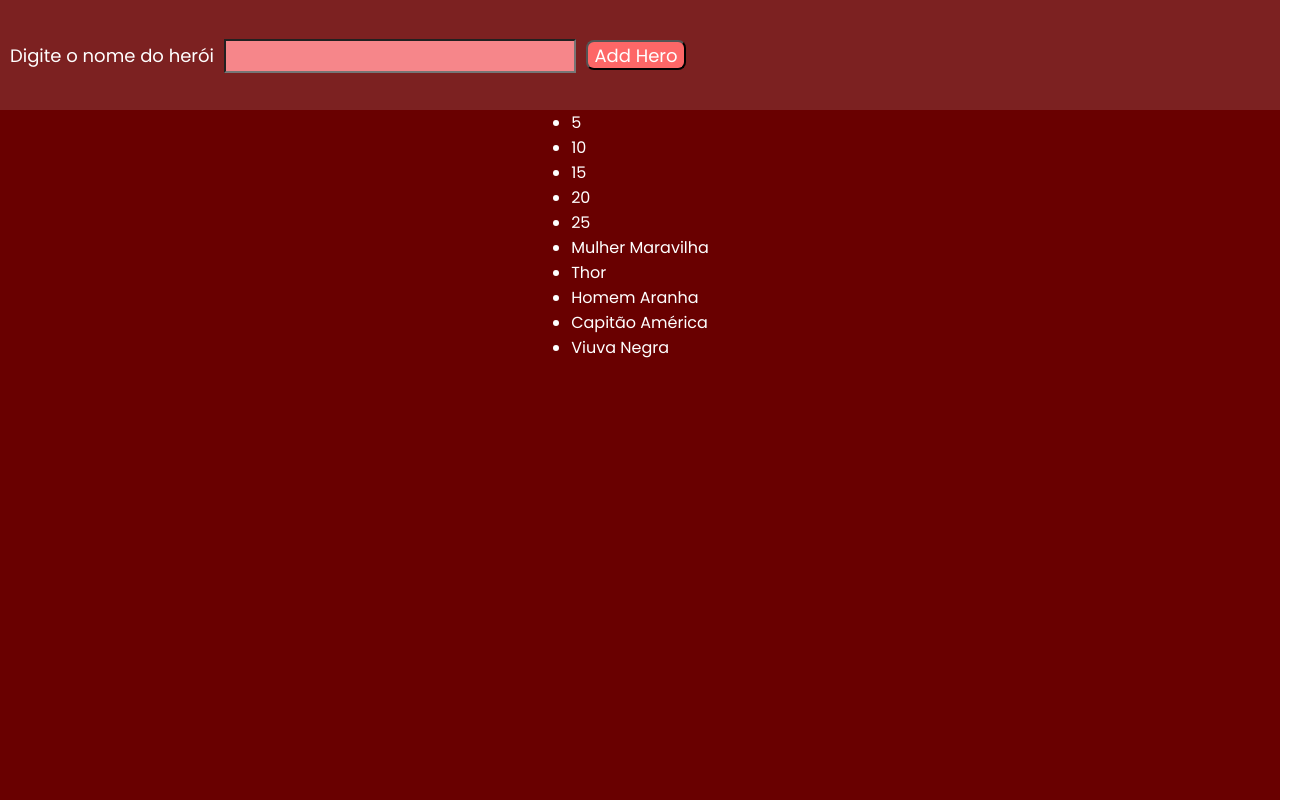
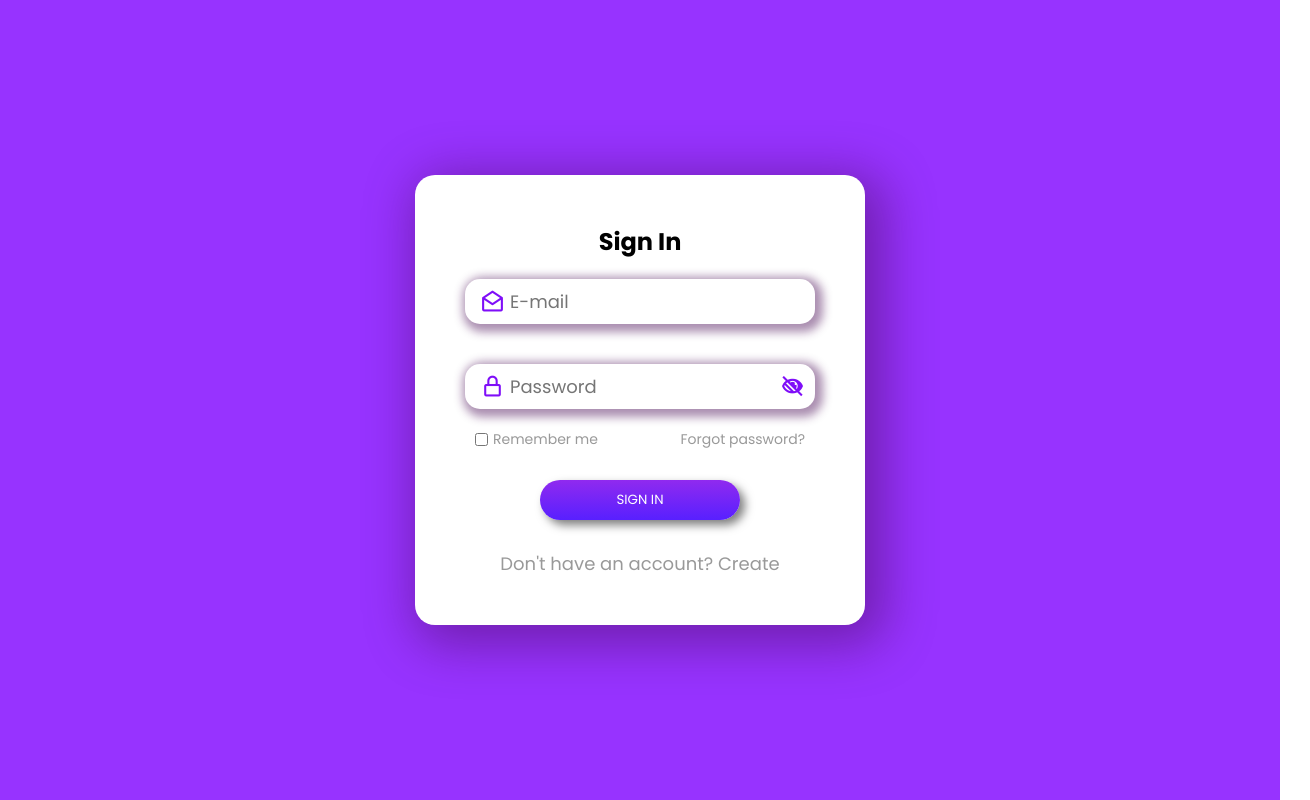
Before and after one commit to NoemyRibeiro/frameworks-2023, an Angular app in the folder my-app/: page / in a window 1280 px wide. Shown: the whole page, 1310 px wide, since content can reach past the window. Built offline with nearby package versions, Linux system fonts and the light colour scheme.

Commit message:
aula-login

```diff
--- a/my-app/src/app/app.component.html
+++ b/my-app/src/app/app.component.html
@@ -1,13 +1 @@
-<!-- <div class="container">
-<h1>Meu primeiro Componente!</h1>
-<img src="/assets/img2.png" class="img">
-
-<h3>{{ nome }}</h3>
-<div class="calc">
-    <input type="button" value="-"(click)= "sub()">
-    <h2>{{count}}</h2>
-    <input type="button" value="+" (click)= "soma()">
-</div>
-</div> -->
-
-<app-hero></app-hero>
+<app-login></app-login>
--- a/my-app/src/app/components/login/login.component.css
+++ b/my-app/src/app/components/login/login.component.css
@@ -0,0 +1,85 @@
+@import url('https://fonts.googleapis.com/css2?family=Poppins:ital,wght@0,100;0,200;0,400;0,500;0,600;0,700;1,300&display=swap');
+* {
+    font-family: 'Poppins', sans-serif;
+}
+.container {
+    background: #9733ff;
+    height: 100vh;
+    display: flex;
+    justify-content: center;
+    align-items: center;
+
+}
+
+.login {
+    background: #fff;
+    width: 450px;
+    height: 450px;
+    box-shadow: 10px 10px 50px 10px rgba(69, 9, 82, 0.464);
+    border-radius: 20px;
+    display: flex;
+    flex-direction: column;
+    justify-content: center;
+    align-items: center;
+
+}
+
+.input {
+    box-shadow: 3px 3px 10px 5px rgba(69, 9, 82, 0.458) ;
+    width: 350px;
+    height: 45px;
+    border-radius: 15px;
+    margin: 20px;
+    padding-left: 15px;
+    display: flex;
+    align-items: center;
+}
+
+.input input {
+    width: 270px;
+    height: 30px;
+    font-size: 18px;
+    border: none;
+    outline: none;
+    margin-left: 5px;
+}
+
+i {
+    font-size: 25px;
+    color: #7f0ef8;
+}
+
+.remember {
+    display: flex;
+    align-items: center;
+    width: 330px;
+    justify-content: space-between;
+}
+
+.remember > div {
+    display: flex;
+    gap: 5px;
+}
+
+h3 {
+    color: #999;
+    font-weight: 400;
+    font-size: 18px;
+}
+
+h4 {
+    font-size: 14px;
+    font-weight: 400;
+    color: #999;
+}
+
+button {
+    width: 200px;
+    height: 40px;
+    margin: 30px;
+    border-radius: 20px;
+    background: linear-gradient(#902aef, #5820ff);
+    box-shadow: 5px 5px 10px #00000082;
+    border: 0;
+    color: #fff;
+}
--- a/my-app/src/app/components/login/login.component.html
+++ b/my-app/src/app/components/login/login.component.html
@@ -1 +1,28 @@
-<p>login works!</p>
+<div class="container">
+
+ <div class="login">
+    <h2>Sign In</h2>
+    <div class="input">
+        <i class='bx bx-envelope-open'></i>
+        <input type="text" name="email" id="email" placeholder="E-mail">
+    </div>
+
+    <div class="input">
+        <i class='bx bx-lock-alt' ></i>
+        <input type="text" name="password" id="password" placeholder="Password">
+        <i class='bx bxs-low-vision' ></i>
+    </div>
+
+    <div class="remember">
+        <div>
+            <input type="checkbox" name="remember" id="remember">
+            <h4>Remember me</h4>
+        </div>
+        <h4>Forgot password?</h4>
+    </div>
+
+    <button>SIGN IN</button>
+    <h3>Don't have an account? Create</h3>
+
+  </div>
+</div>
--- a/my-app/src/index.html
+++ b/my-app/src/index.html
@@ -6,6 +6,8 @@
   <base href="/">
   <meta name="viewport" content="width=device-width, initial-scale=1">
   <link rel="icon" type="image/x-icon" href="favicon.ico">
+  <link href='https://unpkg.com/boxicons@2.1.4/css/boxicons.min.css' rel='stylesheet'>
+
 </head>
 <body>
   <app-root></app-root>
--- a/my-app/src/styles.css
+++ b/my-app/src/styles.css
@@ -1,5 +1,6 @@
 /* You can add global styles to this file, and also import other style files */
 * {
+    box-sizing: border-box;
     margin: 0;
     padding: 0;
 }
```
